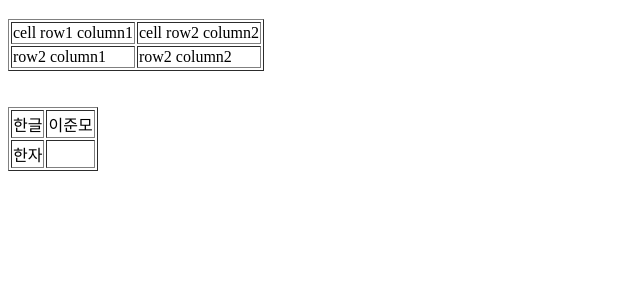
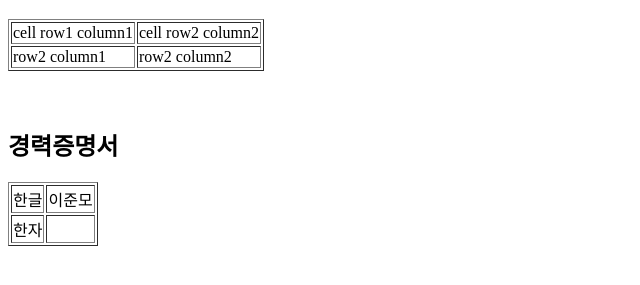
Before and after one commit to junmo-l/htmls, a plain HTML site: page tables.html in a window 1280 px wide. Shown: the part 61-346 px from the top of the page, without its empty margins (0-640 px from the left). Drawn offline with Linux system fonts and the light colour scheme.

Commit message:
tables type

```diff
--- a/tables.html
+++ b/tables.html
@@ -18,7 +18,7 @@
             <td>row2 column2</td>
        </tr>
     </table><br/><br/>
-
+    <h2>경력증명서</h2>
     <table border="1">
         <td>한글</td>
         <td>이준모</td>
```
